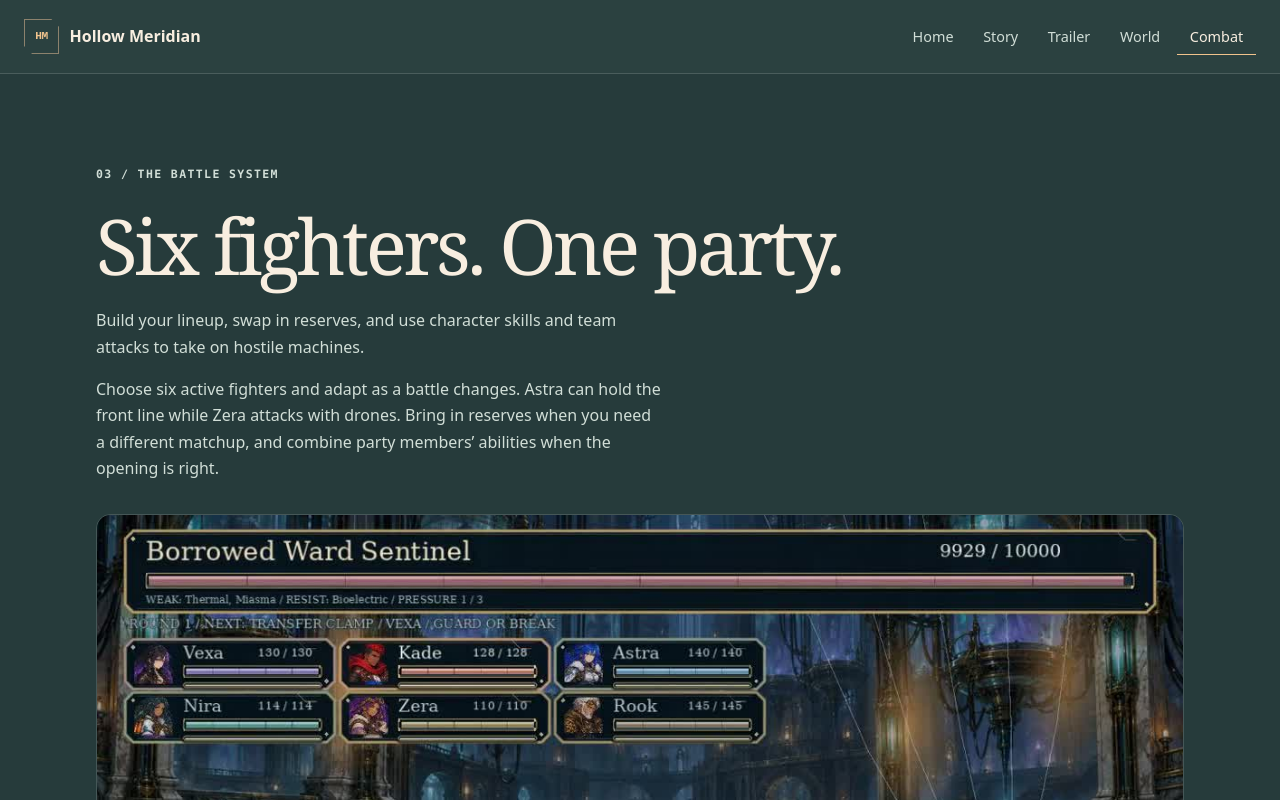
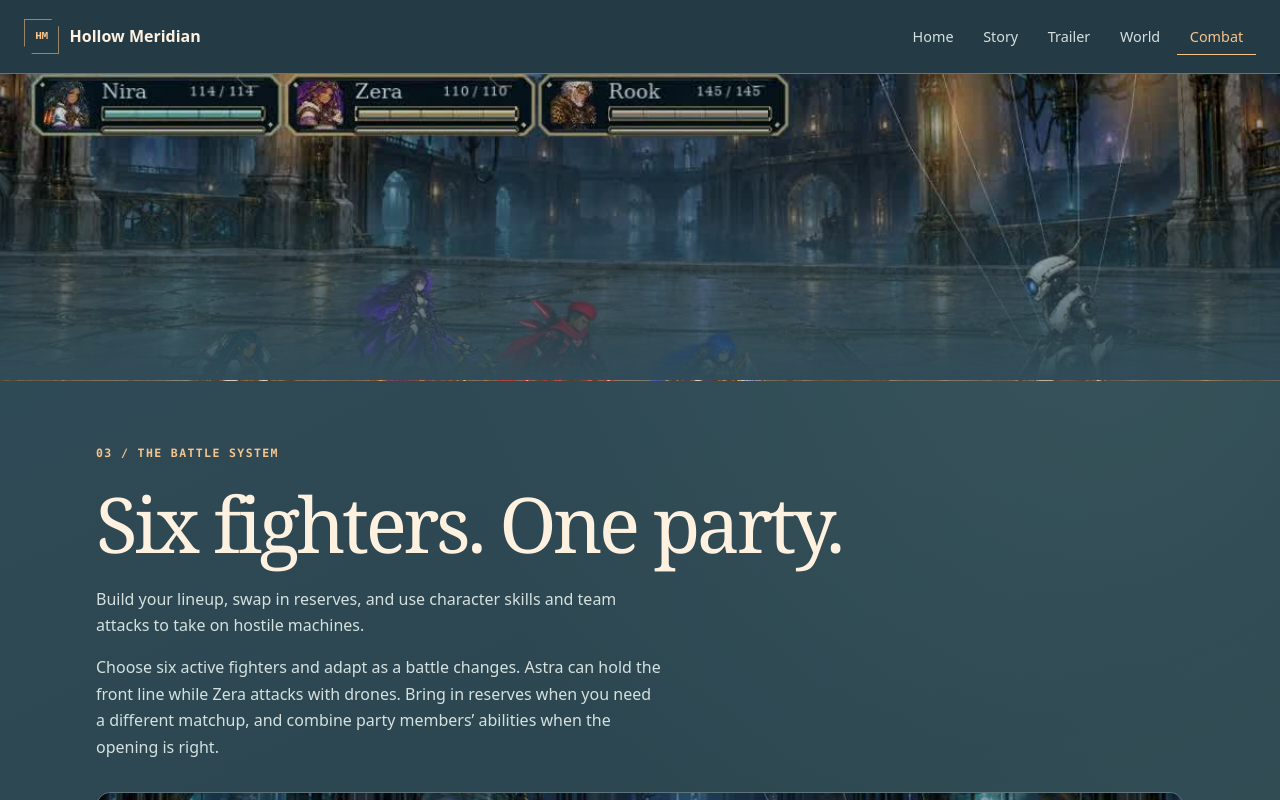
Before and after one commit to Adamingwell/hollow-meridian-site, a plain HTML site: page combat.html in a window 1280 px wide. Shown: the top 800 px of the page. Drawn offline with Linux system fonts and the light colour scheme.

Commit message:
Carry the painted harbor aesthetic across every page

```diff
--- a/combat.html
+++ b/combat.html
@@ -1,4 +1,4 @@
 <!doctype html>
-<html lang="en"><head><meta charset="utf-8"><meta name="viewport" content="width=device-width, initial-scale=1"><meta name="description" content="Hollow Meridian, a cyberpunk turn-based JRPG by Chaotic Zen Games."><title>Combat · Hollow Meridian</title><link rel="stylesheet" href="style.css?v=quay-story"></head>
-<body><a class="skip" href="#main">Skip to content</a><header class="mast"><div class="shell navrow"><a class="brand" href="index.html"><span class="monogram" aria-hidden="true">HM</span> Hollow Meridian</a><nav aria-label="Main navigation"><a href="index.html">Home</a><a href="story.html">Story</a><a href="trailer.html">Trailer</a><a href="world.html">World</a><a href="combat.html" aria-current="page">Combat</a></nav></div></header>
-<main id="main"><div class="shell interior field"><article id="combat"><p class="eyebrow">03 / THE BATTLE SYSTEM</p><h1>Six fighters. One party.</h1><p>Build your lineup, swap in reserves, and use character skills and team attacks to take on hostile machines.</p><p>Choose six active fighters and adapt as a battle changes. Astra can hold the front line while Zera attacks with drones. Bring in reserves when you need a different matchup, and combine party members’ abilities when the opening is right.</p><img loading="lazy" src="media/battle.jpg" alt="Six party members and the command interface in a turn-based battle"></article></div></main><footer class="shell"><span>Chaotic Zen Games</span><span>Hollow Meridian · In development for PC</span></footer></body></html>
+<html lang="en"><head><meta charset="utf-8"><meta name="viewport" content="width=device-width, initial-scale=1"><meta name="description" content="Hollow Meridian, a cyberpunk turn-based JRPG by Chaotic Zen Games."><title>Combat · Hollow Meridian</title><link rel="stylesheet" href="style.css?v=painted-world"></head>
+<body class="page-combat"><a class="skip" href="#main">Skip to content</a><header class="mast"><div class="shell navrow"><a class="brand" href="index.html"><span class="monogram" aria-hidden="true">HM</span> Hollow Meridian</a><nav aria-label="Main navigation"><a href="index.html">Home</a><a href="story.html">Story</a><a href="trailer.html">Trailer</a><a href="world.html">World</a><a href="combat.html" aria-current="page">Combat</a></nav></div></header>
+<main id="main"><div class="scene-strip" aria-hidden="true"></div><div class="shell interior field"><article id="combat"><p class="eyebrow">03 / THE BATTLE SYSTEM</p><h1>Six fighters. One party.</h1><p>Build your lineup, swap in reserves, and use character skills and team attacks to take on hostile machines.</p><p>Choose six active fighters and adapt as a battle changes. Astra can hold the front line while Zera attacks with drones. Bring in reserves when you need a different matchup, and combine party members’ abilities when the opening is right.</p><img loading="lazy" src="media/battle.jpg" alt="Six party members and the command interface in a turn-based battle"></article></div></main><footer class="shell"><span>Chaotic Zen Games</span><span>Hollow Meridian · In development for PC</span></footer></body></html>
--- a/style.css
+++ b/style.css
@@ -45,3 +45,14 @@ body{background:var(--bg)}
 .launch{width:100%;min-height:clamp(35rem,80svh,56rem);grid-template-columns:minmax(0,78rem);padding:clamp(3rem,8vw,7rem) max(5vw,1rem);background:linear-gradient(90deg,#18353ee8 0%,#18353e80 43%,transparent 75%),linear-gradient(0deg,var(--bg),transparent 26%),url(media/quay-blue-hour.webp) center/cover}
 .launch .launch-art{display:none}
 @media(max-width:750px){.launch{width:100%;min-height:35rem;align-items:end;background:linear-gradient(0deg,#18353efa 0%,#18353ead 48%,transparent 84%),url(media/quay-blue-hour.webp) 68% center/cover}}
+
+/* Painted harbor: ink blue water, slate plaster, and lantern gold. */
+:root{--bg:#2c4650;--top:#243b46;--panel:#35545c;--text:#fff1df;--muted:#d5e1df;--accent:#f7c48c;--line:#b0c8c45c}
+body{background:radial-gradient(ellipse at 86% 20%,#46636666,transparent 40rem),linear-gradient(155deg,#304c58,#2c4650 55%,#38545a)}
+.mast{background:var(--top);border-bottom:1px solid #c9a37880}.brand .monogram{border-color:#e4b47f9c;color:var(--accent)}
+nav a[aria-current]{color:var(--accent)}.primary{background:#f1be86;color:#253940}.guide-grid a,.screen,.story-art{background:var(--panel);border-color:var(--line)}.screenbar{background:#29424b;color:var(--accent)}
+.label,.eyebrow,figcaption{color:var(--accent)}.specs{border-color:#c9a37865}.guide-grid a div{border-top:1px solid #c9a37880}
+.scene-strip{height:clamp(11rem,24vw,21rem);background:linear-gradient(0deg,#304c58,transparent 72%),var(--scene,url(media/quay-blue-hour.webp)) center var(--scene-y,52%)/cover;border-bottom:1px solid #c9a37855}
+.page-world{--scene:url(media/asterion.jpg);--scene-y:42%}.page-combat{--scene:url(media/battle.jpg);--scene-y:45%}
+.interior{padding-top:clamp(1.8rem,4vw,3.5rem)}.interior h1{max-width:20ch}.plot-chapters section{border-color:#c9a37865}.plot-chapters h2{color:#fbe0bc}
+@media(max-width:590px){.scene-strip{height:10rem;background-position:center,center var(--scene-y,52%)}}
```
Also changed, not shown: index.html (+1 -1 lines), story.html (+3 -3 lines), trailer.html (+4 -4 lines), world.html (+3 -3 lines).
